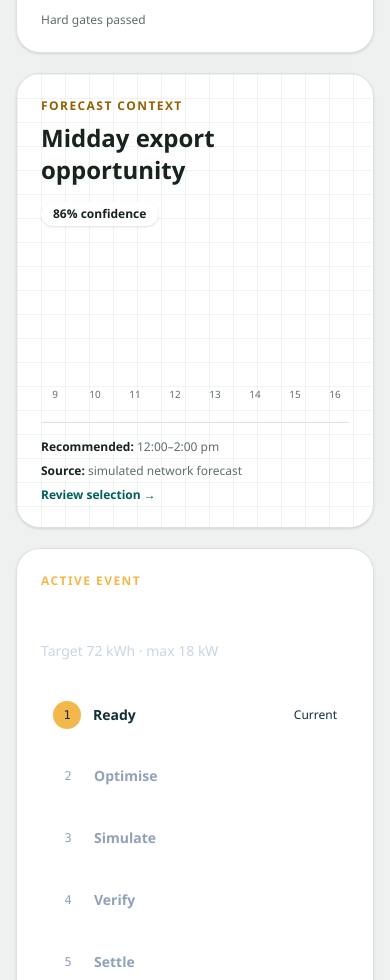
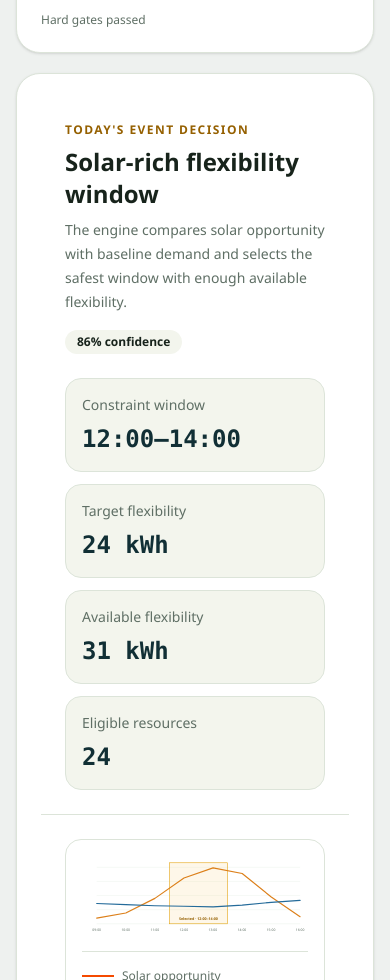
Before and after one commit to hong-nhung-nguyen/sunshine-wallet, a Next.js app: page /council in a window 390 px wide. Shown: the part 1020-2000 px from the top of the page. Built offline with nearby package versions, Linux system fonts and the light colour scheme.

Commit message:
fix: Adjust dashboard

```diff
--- a/app/council/events/page.tsx
+++ b/app/council/events/page.tsx
@@ -1,8 +1,10 @@
 import Link from "next/link";
 import { Card } from "@/components/ui/card";
-import { councilEvents, eventStages } from "@/lib/data/council";
+import { councilEvents } from "@/lib/data/council";
 
 export default function CouncilEventsPage() {
+  const [todayEvent, ...previousEvents] = councilEvents;
+
   return (
     <div className="mx-auto max-w-7xl">
       <header className="flex flex-wrap items-end justify-between gap-5">
@@ -11,94 +13,153 @@ export default function CouncilEventsPage() {
             Event management
           </p>
           <h1 className="mt-2 text-3xl font-semibold tracking-tight text-[var(--council-ink)] sm:text-4xl">
-            Sunshine events
+            Daily Sunshine events
           </h1>
-          <p className="mt-2 text-sm text-[var(--muted)]">
-            Review event windows, lifecycle status and policy before taking
-            action.
+          <p className="mt-2 max-w-2xl text-sm leading-6 text-[var(--muted)]">
+            A new local solar window is assessed every day. Review today&apos;s
+            run, take the next action and keep a complete record of earlier
+            outcomes.
           </p>
         </div>
         <Link
           href="/council/events/new"
           className="inline-flex min-h-11 items-center rounded-full bg-[var(--council-accent)] px-5 text-sm font-bold text-[var(--council-ink)]"
         >
-          Create event
+          Create manual event
         </Link>
       </header>
-      <Card className="mt-7">
-        <h2 className="text-lg font-semibold">Event lifecycle</h2>
-        <ol className="mt-5 grid gap-2 sm:grid-cols-5">
-          {eventStages.map((stage, index) => (
-            <li
-              key={stage}
-              className="rounded-xl bg-[var(--surface-muted)] p-4"
+
+      <section className="mt-7" aria-labelledby="today-event-heading">
+        <Card className="border-0 bg-[var(--council-ink)] text-white shadow-md">
+          <div className="flex flex-wrap items-start justify-between gap-6">
+            <div>
+              <p className="text-sm font-semibold text-[var(--council-accent)]">
+                Today · {todayEvent.dateLabel}
+              </p>
+              <h2
+                id="today-event-heading"
+                className="mt-2 text-2xl font-semibold"
               >
-              <span className="font-mono text-xs text-teal-700">
-                0{index + 1}
-              </span>
-              <p className="mt-2 text-sm font-semibold">{stage}</p>
-            </li>
-          ))}
-        </ol>
+                {todayEvent.name}
+              </h2>
+              <p className="mt-2 max-w-2xl text-sm leading-6 text-slate-300">
+                Today&apos;s best window is ready. Check the forecast and
+                available flexibility before optimisation begins.
+              </p>
+            </div>
+            <div className="flex flex-wrap items-center gap-3">
+              <Link
+                href="/council/windows"
+                className="inline-flex min-h-11 items-center px-2 text-sm font-semibold text-[var(--council-accent)] hover:text-amber-200"
+              >
+                Review window decision →
+              </Link>
+              <Link
+                href={`/council/events/${todayEvent.id}`}
+                className="inline-flex min-h-11 items-center rounded-full bg-white px-5 text-sm font-bold text-[var(--council-ink)] transition-colors hover:bg-slate-100"
+              >
+                Open today&apos;s event →
+              </Link>
+            </div>
+          </div>
+          <dl className="mt-6 grid gap-4 border-t border-white/15 pt-5 sm:grid-cols-4">
+            <Metric label="Selected window" value={todayEvent.windowLabel} />
+            <Metric
+              label="Target"
+              value={`${todayEvent.targetFlexEnergyKwh} kWh`}
+            />
+            <Metric
+              label="Available"
+              value={`${todayEvent.availableFlexEnergyKwh} kWh`}
+            />
+            <Metric
+              label="Forecast confidence"
+              value={`${Math.round(todayEvent.confidence * 100)}%`}
+            />
+          </dl>
         </Card>
-      <section className="mt-5 space-y-4" aria-label="Events">
-        {councilEvents.map((event, index) => (
-          <Card
-            key={event.id}
-            className={
-              index === 0 ? "border-l-4 border-l-[var(--council-accent)]" : ""
-            }
+      </section>
+
+      <section className="mt-8" aria-labelledby="event-history-heading">
+        <div className="flex flex-wrap items-end justify-between gap-3">
+          <div>
+            <p className="text-sm font-semibold text-[var(--council-accent-strong,#956000)]">
+              Daily record
+            </p>
+            <h2
+              id="event-history-heading"
+              className="mt-1 text-2xl font-semibold text-[var(--council-ink)]"
             >
+              Previous events
+            </h2>
+          </div>
+          <p className="text-sm text-[var(--muted)]">
+            {previousEvents.length} recorded runs
+          </p>
+        </div>
+        <div className="mt-4 space-y-3">
+          {previousEvents.map((event) => (
+            <Card key={event.id} className="p-5">
               <div className="flex flex-wrap items-start justify-between gap-4">
                 <div>
-                <div className="flex flex-wrap items-center gap-3">
-                  <h2 className="text-xl font-semibold">{event.name}</h2>
-                  <span
-                    className={`rounded-full px-3 py-1 text-xs font-semibold ${index === 0 ? "bg-amber-100 text-amber-900" : "bg-emerald-100 text-emerald-900"}`}
-                  >
-                    {event.statusLabel}
-                  </span>
-                </div>
-                <p className="mt-2 text-sm text-[var(--muted)]">
-                  {event.id} · {event.dateLabel} · {event.windowLabel}
+                  <p className="text-sm font-semibold text-teal-800">
+                    {event.dateLabel}
+                  </p>
+                  <h3 className="mt-1 text-lg font-semibold">{event.name}</h3>
+                  <p className="mt-1 text-sm text-[var(--muted)]">
+                    {event.windowLabel} · {event.statusLabel} · {event.id}
                   </p>
                 </div>
                 <Link
                   href={`/council/events/${event.id}`}
                   className="inline-flex min-h-10 items-center rounded-full border border-[var(--border)] px-4 text-sm font-semibold hover:bg-[var(--surface-muted)]"
                 >
-                Open event →
+                  View record →
                 </Link>
               </div>
               <dl className="mt-5 grid grid-cols-2 gap-4 border-t border-[var(--border)] pt-5 sm:grid-cols-4">
-              <div>
-                <dt className="text-xs text-[var(--muted)]">Target</dt>
-                <dd className="mt-1 font-mono font-semibold">
-                  {event.targetFlexEnergyKwh} kWh
-                </dd>
-              </div>
-              <div>
-                <dt className="text-xs text-[var(--muted)]">Available</dt>
-                <dd className="mt-1 font-mono font-semibold">
-                  {event.availableFlexEnergyKwh} kWh
-                </dd>
-              </div>
-              <div>
-                <dt className="text-xs text-[var(--muted)]">Confidence</dt>
-                <dd className="mt-1 font-mono font-semibold">
-                  {Math.round(event.confidence * 100)}%
-                </dd>
-              </div>
-              <div>
-                <dt className="text-xs text-[var(--muted)]">Equity Floor</dt>
-                <dd className="mt-1 font-mono font-semibold">
-                  {event.equityFloorPercent}%
-                </dd>
-              </div>
+                <HistoryMetric
+                  label="Target"
+                  value={`${event.targetFlexEnergyKwh} kWh`}
+                />
+                <HistoryMetric
+                  label="Available"
+                  value={`${event.availableFlexEnergyKwh} kWh`}
+                />
+                <HistoryMetric
+                  label="Confidence"
+                  value={`${Math.round(event.confidence * 100)}%`}
+                />
+                <HistoryMetric
+                  label="Equity Floor"
+                  value={`${event.equityFloorPercent}%`}
+                />
               </dl>
             </Card>
           ))}
+        </div>
       </section>
     </div>
   );
 }
+
+function Metric({ label, value }: Readonly<{ label: string; value: string }>) {
+  return (
+    <div>
+      <dt className="text-xs text-slate-400">{label}</dt>
+      <dd className="mt-1 font-mono font-semibold">{value}</dd>
+    </div>
+  );
+}
+
+function HistoryMetric({
+  label,
+  value,
+}: Readonly<{ label: string; value: string }>) {
+  return (
+    <div>
+      <dt className="text-xs text-[var(--muted)]">{label}</dt>
+      <dd className="mt-1 font-mono font-semibold">{value}</dd>
+    </div>
+  );
+}
--- a/app/council/page.tsx
+++ b/app/council/page.tsx
@@ -4,17 +4,32 @@ import {
   councilCell,
   councilEvents,
   councilResources,
-  eventStages,
 } from "@/lib/data/council";
+
+const chartTimes = [
+  "09:00",
+  "10:00",
+  "11:00",
+  "12:00",
+  "13:00",
+  "14:00",
+  "15:00",
+  "16:00",
+];
 
 export default function CouncilPage() {
   const activeEvent = councilEvents[0];
+  const flexibilityCoverage = Math.round(
+    (councilCell.availableFlexEnergyKwh / activeEvent.targetFlexEnergyKwh) *
+      100,
+  );
+
   return (
     <div className="mx-auto max-w-7xl">
       <header className="flex flex-wrap items-end justify-between gap-5">
         <div>
           <p className="text-sm font-semibold text-[var(--council-accent-strong,#956000)]">
-            Operations overview · 22 Aug 2026
+            Operations overview · 23 Aug 2026
           </p>
           <h1 className="mt-2 text-3xl font-semibold tracking-tight text-[var(--council-ink)] sm:text-4xl">
             {councilCell.name}
@@ -41,7 +56,7 @@ export default function CouncilPage() {
             <p className="text-3xl font-semibold capitalize">
               {councilCell.constraintRisk}
             </p>
-            <span className="rounded-full bg-rose-100 px-2.5 py-1 text-xs font-semibold text-rose-800">
+            <span className="text-xs font-semibold text-rose-800">
               Action advised
             </span>
           </div>
@@ -62,7 +77,9 @@ export default function CouncilPage() {
             {councilCell.availableFlexEnergyKwh}{" "}
             <span className="text-base font-normal">kWh</span>
           </p>
-          <p className="mt-2 text-xs text-emerald-700">125% of event target</p>
+          <p className="mt-2 text-xs text-emerald-700">
+            {flexibilityCoverage}% of event target
+          </p>
         </Card>
         <Card>
           <p className="text-sm text-[var(--muted)]">Eligible resources</p>
@@ -73,85 +90,156 @@ export default function CouncilPage() {
         </Card>
       </section>
 
-      <section className="mt-5 grid gap-5 xl:grid-cols-[1.3fr_0.7fr]">
-        <Card className="metric-grid overflow-hidden">
+      <section className="mt-5" aria-labelledby="forecast-decision-heading">
+        <Card className="overflow-hidden p-0">
+          <div className="border-b border-[var(--border)] p-6 sm:p-8">
             <div className="flex flex-wrap items-start justify-between gap-4">
               <div>
                 <p className="text-xs font-bold tracking-[0.12em] text-[var(--council-accent-strong,#956000)] uppercase">
-                Forecast context
+                  Today&apos;s event decision
                 </p>
-              <h2 className="mt-2 text-2xl font-semibold">
-                Midday export opportunity
+                <h2
+                  id="forecast-decision-heading"
+                  className="mt-2 text-2xl font-semibold"
+                >
+                  Solar-rich flexibility window
                 </h2>
+                <p className="mt-2 max-w-2xl text-sm leading-6 text-[var(--muted)]">
+                  The engine compares solar opportunity with baseline demand and
+                  selects the safest window with enough available flexibility.
+                </p>
               </div>
-            <span className="rounded-full bg-white px-3 py-1 text-xs font-semibold shadow-sm">
-              86% confidence
+              <span className="rounded-full bg-[var(--surface-muted)] px-3 py-1 text-xs font-semibold">
+                {Math.round(activeEvent.confidence * 100)}% confidence
               </span>
             </div>
+            <dl className="mt-6 grid gap-3 sm:grid-cols-2 xl:grid-cols-4">
+              <DecisionMetric label="Constraint window" value="12:00–14:00" />
+              <DecisionMetric
+                label="Target flexibility"
+                value={`${activeEvent.targetFlexEnergyKwh} kWh`}
+              />
+              <DecisionMetric
+                label="Available flexibility"
+                value={`${activeEvent.availableFlexEnergyKwh} kWh`}
+              />
+              <DecisionMetric
+                label="Eligible resources"
+                value={`${activeEvent.eligibleResources}`}
+              />
+            </dl>
+          </div>
+
+          <div className="p-6 sm:p-8">
+            <div className="rounded-2xl border border-[var(--border)] bg-white p-4 sm:p-6">
+              <svg
+                viewBox="0 0 800 280"
+                role="img"
+                aria-labelledby="forecast-chart-title forecast-chart-description"
+                className="h-auto w-full"
+              >
+                <title id="forecast-chart-title">
+                  Daily solar opportunity and baseline demand
+                </title>
+                <desc id="forecast-chart-description">
+                  Solar opportunity rises above baseline demand around midday.
+                  The selected event window is noon to 2 pm.
+                </desc>
+                {[40, 90, 140, 190, 240].map((y) => (
+                  <line
+                    key={y}
+                    x1="52"
+                    y1={y}
+                    x2="772"
+                    y2={y}
+                    stroke="#dce4d9"
+                    strokeWidth="1"
+                  />
+                ))}
+                <rect
+                  x="310"
+                  y="24"
+                  width="205"
+                  height="216"
+                  fill="#f2b84b"
+                  fillOpacity="0.12"
+                  stroke="#e3a008"
+                  strokeWidth="2"
+                />
+                <polyline
+                  points="52,220 155,202 258,150 361,78 464,42 567,62 670,145 772,215"
+                  fill="none"
+                  stroke="#dc7f19"
+                  strokeWidth="4"
+                  strokeLinejoin="round"
+                  strokeLinecap="round"
+                />
+                <polyline
+                  points="52,168 155,172 258,176 361,178 464,180 567,174 670,164 772,157"
+                  fill="none"
+                  stroke="#246b9a"
+                  strokeWidth="4"
+                  strokeLinejoin="round"
+                  strokeLinecap="round"
+                />
+                {chartTimes.map((label, index) => (
+                  <text
+                    key={label}
+                    x={52 + index * 102.85}
+                    y="265"
+                    textAnchor="middle"
+                    fontSize="12"
+                    fill="#5f6f65"
+                  >
+                    {label}
+                  </text>
+                ))}
+                <text
+                  x="412"
+                  y="226"
+                  textAnchor="middle"
+                  fontSize="13"
+                  fontWeight="700"
+                  fill="#956000"
+                >
+                  Selected · 12:00–14:00
+                </text>
+              </svg>
               <div
-            className="mt-8 flex h-36 items-end gap-3"
-            aria-label="Simulated solar export forecast from 9 am to 4 pm"
+                className="mt-4 flex flex-wrap gap-x-6 gap-y-2 border-t border-[var(--border)] pt-4 text-xs text-[var(--muted)]"
+                aria-label="Chart legend"
               >
-            {[28, 45, 68, 92, 100, 84, 57, 32].map((height, index) => (
-              <div
-                key={index}
-                className="flex flex-1 flex-col items-center gap-2"
+                <span className="inline-flex items-center gap-2">
+                  <i className="h-0.5 w-8 bg-orange-600" />
+                  Solar opportunity
+                </span>
+                <span className="inline-flex items-center gap-2">
+                  <i className="h-0.5 w-8 bg-sky-700" />
+                  Baseline demand
+                </span>
+                <span>Source: simulated network forecast</span>
+              </div>
+            </div>
+          </div>
+
+          <div className="flex flex-wrap items-center justify-between gap-4 bg-[var(--surface-muted)] px-6 py-5 sm:px-8">
+            <div>
+              <p className="font-semibold text-[var(--council-ink)]">
+                Event proposed for 12:00–14:00
+              </p>
+              <p className="mt-1 text-sm text-[var(--muted)]">
+                {activeEvent.targetFlexEnergyKwh} kWh is required and{" "}
+                {activeEvent.availableFlexEnergyKwh} kWh is available, so this
+                window passes the flexibility gate.
+              </p>
+            </div>
+            <Link
+              href={`/council/events/${activeEvent.id}`}
+              className="inline-flex min-h-11 items-center rounded-full bg-[var(--council-ink)] px-5 text-sm font-semibold text-white"
             >
-                <div
-                  className={`w-full rounded-t-md ${index >= 3 && index <= 4 ? "bg-[var(--council-accent)]" : "bg-teal-700/25"}`}
-                  style={{ height: `${height}%` }}
-                />
-                <span className="text-[10px] text-[var(--muted)]">
-                  {index + 9}
-                </span>
-              </div>
-            ))}
-          </div>
-          <div className="mt-5 flex flex-wrap items-center gap-x-6 gap-y-2 border-t border-[var(--border)] pt-4 text-xs text-[var(--muted)]">
-            <span>
-              <b className="text-[var(--foreground)]">Recommended:</b>{" "}
-              {councilCell.recommendedWindow}
-            </span>
-            <span>
-              <b className="text-[var(--foreground)]">Source:</b> simulated
-              network forecast
-            </span>
-            <Link
-              href="/council/windows"
-              className="font-semibold text-teal-800"
-            >
-              Review selection →
+              Review proposed event →
             </Link>
           </div>
-        </Card>
-
-        <Card className="bg-[var(--council-ink)] text-white">
-          <p className="text-xs font-bold tracking-[0.12em] text-[var(--council-accent)] uppercase">
-            Active event
-          </p>
-          <h2 className="mt-3 text-2xl font-semibold">{activeEvent.name}</h2>
-          <p className="mt-2 text-sm text-slate-300">
-            Target {activeEvent.targetFlexEnergyKwh} kWh · max{" "}
-            {activeEvent.maxPowerKw} kW
-          </p>
-          <ol className="mt-7 space-y-2" aria-label="Event workflow">
-            {eventStages.map((stage, index) => (
-              <li
-                key={stage}
-                className={`flex items-center gap-3 rounded-xl p-3 ${index === 0 ? "bg-white text-[var(--council-ink)]" : "border border-white/10 text-slate-400"}`}
-              >
-                <span
-                  className={`grid size-7 place-items-center rounded-full font-mono text-xs ${index === 0 ? "bg-[var(--council-accent)]" : "bg-white/5"}`}
-                >
-                  {index + 1}
-                </span>
-                <span className="text-sm font-semibold">{stage}</span>
-                {index === 0 && (
-                  <span className="ml-auto text-xs">Current</span>
-                )}
-              </li>
-            ))}
-          </ol>
         </Card>
       </section>
 
@@ -229,3 +317,17 @@ export default function CouncilPage() {
     </div>
   );
 }
+
+function DecisionMetric({
+  label,
+  value,
+}: Readonly<{ label: string; value: string }>) {
+  return (
+    <div className="rounded-2xl border border-[var(--border)] bg-[var(--surface-muted)] p-4">
+      <dt className="text-sm text-[var(--muted)]">{label}</dt>
+      <dd className="mt-2 font-mono text-2xl font-semibold text-[var(--council-ink)]">
+        {value}
+      </dd>
+    </div>
+  );
+}
--- a/components/shared/header.tsx
+++ b/components/shared/header.tsx
@@ -1,7 +1,6 @@
 import Link from "next/link";
 
 const links = [
-  { href: "/resident", label: "Resident" },
   { href: "/council", label: "Council" },
   { href: "/login", label: "Log in" },
 ];
--- a/lib/data/council.ts
+++ b/lib/data/council.ts
@@ -6,8 +6,8 @@ export const councilCell = {
   name: "Wollongong North Solar Zone",
   location: "Wollongong",
   constraintRisk: "high",
-  solarExportForecastKwh: 180,
-  availableFlexEnergyKwh: 90,
+  solarExportForecastKwh: 70,
+  availableFlexEnergyKwh: 31,
   recommendedWindow: "12:00–2:00 pm",
   forecastConfidence: 0.86,
   activeResidents: 42,
@@ -26,22 +26,66 @@ export const councilEvents = [
     name: "Midday solar opportunity",
     status: "ready" satisfies EventStatus,
     statusLabel: "Ready",
-    dateLabel: "22 Aug 2026",
+    dateLabel: "23 Aug 2026",
     windowLabel: "12:00–2:00 pm",
-    targetFlexEnergyKwh: 72,
+    targetFlexEnergyKwh: 24,
     maxPowerKw: 18,
-    availableFlexEnergyKwh: 90,
+    availableFlexEnergyKwh: 31,
     confidence: 0.86,
     equityFloorPercent: 15,
     eligibleResources: 24,
     sunshineCellId: councilCell.id,
     sunshineCellName: councilCell.name,
-    windowStart: "2026-08-22T12:00:00+10:00",
-    windowEnd: "2026-08-22T14:00:00+10:00",
-    maxShiftEnergyKwh: 90,
+    windowStart: "2026-08-23T12:00:00+10:00",
+    windowEnd: "2026-08-23T14:00:00+10:00",
+    maxShiftEnergyKwh: 31,
     explanation:
       "Use forecast local solar by shifting eligible flexible demand into the midday window.",
     provenance: "Simulated network forecast",
+  },
+  {
+    id: "event_005",
+    name: "Midday solar opportunity",
+    status: "settled" satisfies EventStatus,
+    statusLabel: "Settled",
+    dateLabel: "22 Aug 2026",
+    windowLabel: "12:00–2:00 pm",
+    targetFlexEnergyKwh: 68,
+    maxPowerKw: 18,
+    availableFlexEnergyKwh: 84,
+    confidence: 0.87,
+    equityFloorPercent: 15,
+    eligibleResources: 23,
+    sunshineCellId: councilCell.id,
+    sunshineCellName: councilCell.name,
+    windowStart: "2026-08-22T12:00:00+10:00",
+    windowEnd: "2026-08-22T14:00:00+10:00",
+    maxShiftEnergyKwh: 84,
+    explanation:
+      "Completed the daily solar-shift event after the selected window passed forecast and flexibility gates.",
+    provenance: "Simulated network forecast and mocked device responses",
+  },
+  {
+    id: "event_003",
+    name: "Midday solar opportunity",
+    status: "settled" satisfies EventStatus,
+    statusLabel: "Settled",
+    dateLabel: "21 Aug 2026",
+    windowLabel: "11:30 am–1:30 pm",
+    targetFlexEnergyKwh: 61,
+    maxPowerKw: 17,
+    availableFlexEnergyKwh: 79,
+    confidence: 0.83,
+    equityFloorPercent: 15,
+    eligibleResources: 21,
+    sunshineCellId: councilCell.id,
+    sunshineCellName: councilCell.name,
+    windowStart: "2026-08-21T11:30:00+10:00",
+    windowEnd: "2026-08-21T13:30:00+10:00",
+    maxShiftEnergyKwh: 79,
+    explanation:
+      "Completed the daily event using the highest-scoring safe solar window.",
+    provenance: "Simulated network forecast and mocked device responses",
   },
   {
     id: "event_004",
```
Also changed, not shown: app/council/events/[eventId]/page.tsx (+1 -23 lines), app/council/windows/page.tsx (+9 -2 lines), components/council/council-nav.tsx (+6 -7 lines). Lines whose indentation alone changed are shown as unchanged.
